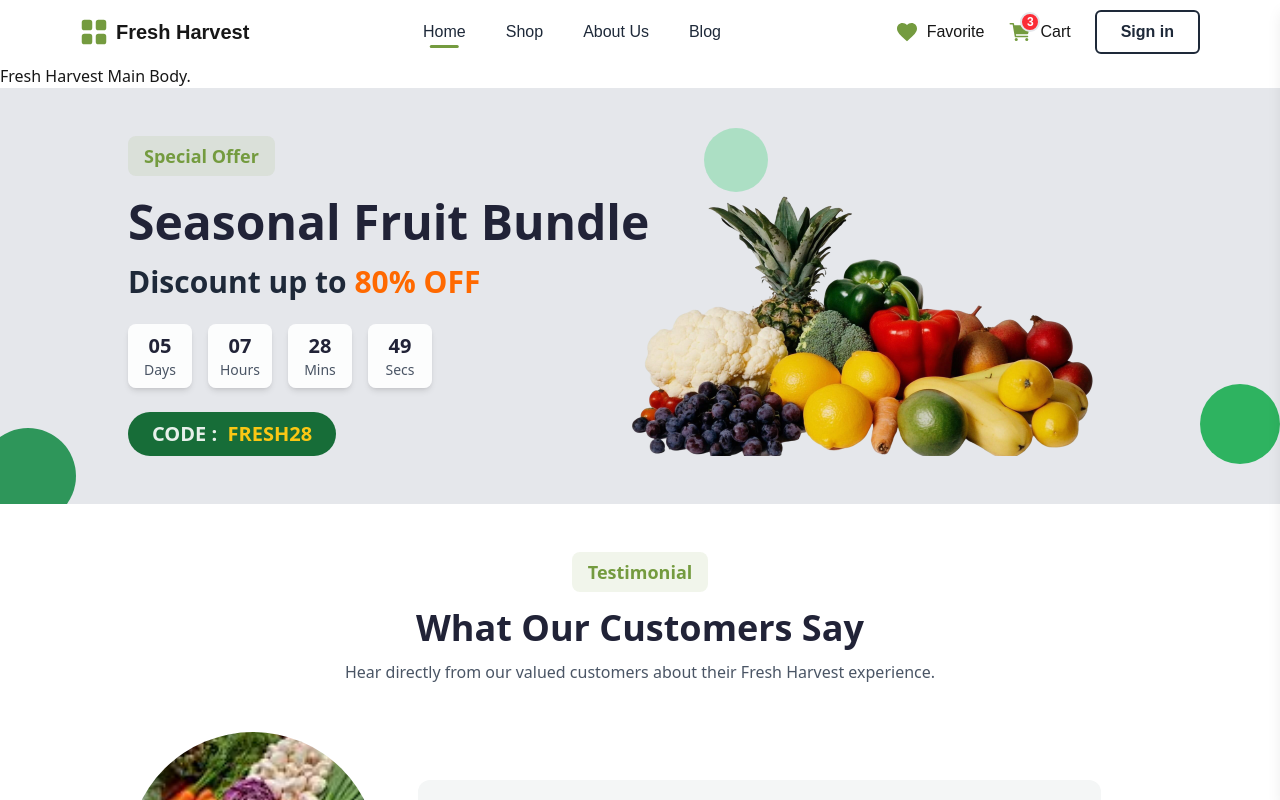
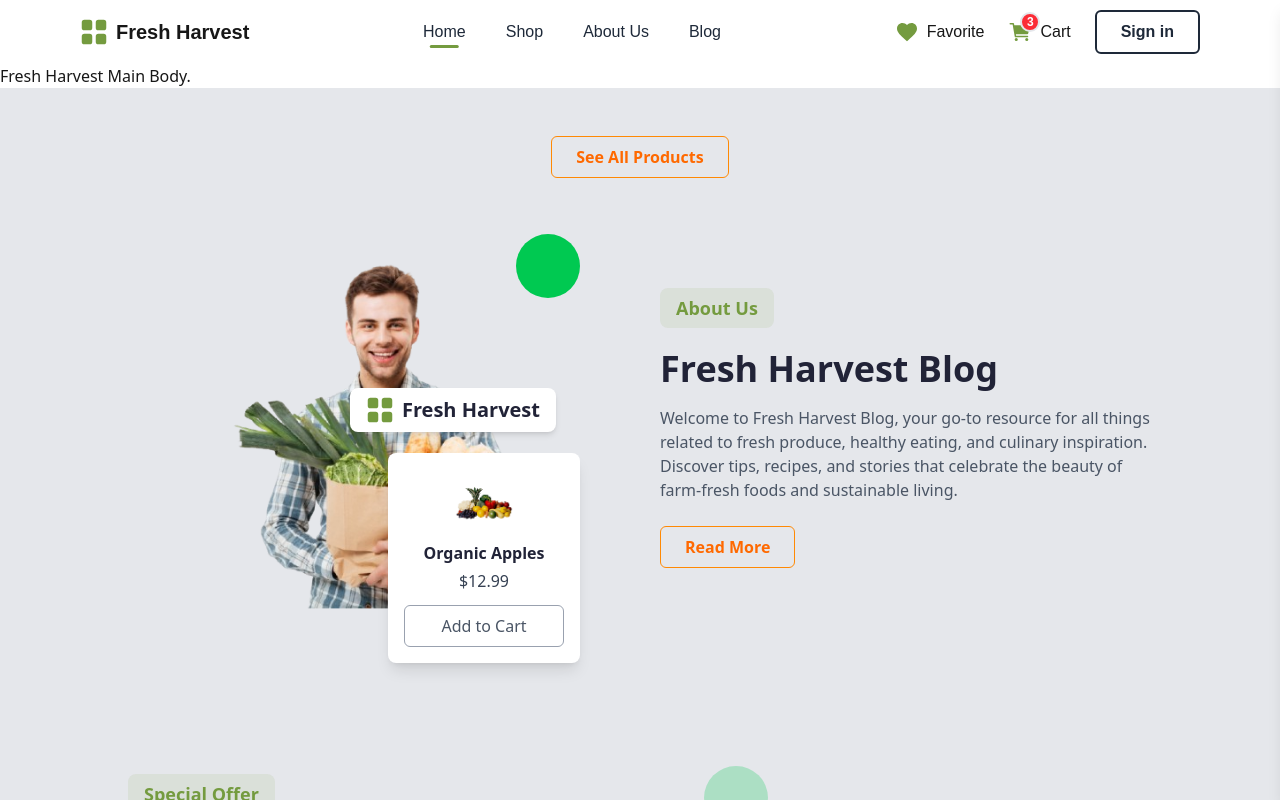
Before and after one commit to jobairalsarkar1/food-ecommerce, a Next.js app: page / in a window 1280 px wide. Shown: the top 800 px of the page. Built offline with nearby package versions, Linux system fonts and the light colour scheme.

Commit message:
About Us

```diff
--- a/app/(root)/page.tsx
+++ b/app/(root)/page.tsx
@@ -1,3 +1,4 @@
+import AboutUs from "@/components/AboutUs";
 import SpecialOffer from "@/components/SpecialOffer";
 import Reviews from "@/components/Reviews";
 import Blog from "@/components/Blog";
@@ -8,6 +9,9 @@ export default function Home() {
       <main className="flex flex-col gap-[32px] row-start-2 items-center sm:items-start">
         Fresh Harvest Main Body.
       </main>
+      <section>
+        <AboutUs />
+      </section>
       <SpecialOffer />
       <section>
         <Reviews />
--- /dev/null
+++ b/components/AboutUs.tsx
@@ -0,0 +1,105 @@
+import Link from "next/link";
+import React from "react";
+import Image from "next/image";
+import Badge from "./Badge";
+import { BsGridFill } from "react-icons/bs";
+
+const AboutUs = () => {
+  return (
+    <div className="w-full py-12 px-6 md:px-8 lg:px-20 xl:px-32 2xl:px-40 bg-gray-200 overflow-hidden">
+      <div className="w-full flex items-center justify-center">
+        <Link
+          href="#"
+          className="px-6 py-2 rounded-md border border-orange-400 text-orange-500 font-semibold hover:bg-orange-50 transition"
+        >
+          See All Products
+        </Link>
+      </div>
+
+      <div className="flex flex-col lg:flex-row items-center gap-10 max-w-[1400px] mx-auto">
+        <div className="relative w-full lg:w-1/2 h-[280px] sm:h-[350px] md:h-[420px] lg:h-[500px]">
+          {/* Leaf */}
+          <div className="absolute w-16 h-16 rounded-full bg-green-500 top-14 right-10" />
+          <div className="relative w-full h-full rounded-b-full overflow-hidden">
+            <Image
+              src="/featuring-02.png"
+              alt="Fresh Harvest"
+              fill
+              className="absolute object-contain scale-110"
+              priority
+            />
+          </div>
+
+          {/* Overlay branding */}
+          <div className="absolute right-4 sm:right-6 md:right-10 lg:right-16 top-[40%] sm:top-[42%] bg-white rounded-lg shadow-md px-2 py-1 sm:px-3 sm:py-2 md:px-4 md:py-2">
+            <div className="flex items-center justify-center gap-1 sm:gap-2 font-bold text-base sm:text-lg md:text-xl text-[#212337]">
+              <BsGridFill className="w-5 h-5 sm:w-6 sm:h-6 md:w-7 md:h-7 text-[#749B3F]" />
+              <span>Fresh Harvest</span>
+            </div>
+          </div>
+
+          {/* Overlay card */}
+          <div
+            className="absolute right-2 sm:right-4 md:right-6 lg:right-10
+                top-[60%] sm:top-[55%]
+                bg-white rounded-lg shadow-lg
+                w-28 sm:w-36 md:w-44 lg:w-48
+                p-2 sm:p-3 md:p-4 text-center"
+          >
+            <Image
+              src="/featuring_01.png"
+              alt="Product"
+              width={60}
+              height={50}
+              className="mx-auto mb-1 sm:mb-2 md:mb-3"
+            />
+
+            <h3 className="text-[10px] sm:text-xs md:text-sm lg:text-base font-semibold text-[#212337]">
+              Organic Apples
+            </h3>
+
+            <p className="text-gray-700 text-[10px] sm:text-xs md:text-sm lg:text-base mt-0.5 sm:mt-1">
+              $12.99
+            </p>
+
+            <button
+              className="mt-1 sm:mt-2 md:mt-3
+                     px-2 sm:px-3 md:px-4
+                     py-1 sm:py-1.5 md:py-2
+                     w-full rounded-md
+                     text-[10px] sm:text-xs md:text-sm lg:text-base
+                     text-gray-600 font-medium
+                     border border-gray-400
+                     transition cursor-pointer hover:bg-gray-100"
+            >
+              Add to Cart
+            </button>
+          </div>
+        </div>
+
+        <div className="relative w-full lg:w-1/2 text-center lg:text-left">
+          <div className="inline-block">
+            <Badge text="About Us" />
+          </div>
+          <h1 className="mt-4 text-3xl md:text-4xl font-bold text-[#212337] leading-snug">
+            Fresh Harvest Blog
+          </h1>
+          <p className="mt-3 text-gray-600 max-w-xl mx-auto lg:mx-0">
+            Welcome to Fresh Harvest Blog, your go-to resource for all things
+            related to fresh produce, healthy eating, and culinary inspiration.
+            Discover tips, recipes, and stories that celebrate the beauty of
+            farm-fresh foods and sustainable living.
+          </p>
+          <Link
+            href="#"
+            className="mt-6 inline-block px-6 py-2 rounded-md border border-orange-400 text-orange-500 font-semibold hover:bg-orange-50 transition"
+          >
+            Read More
+          </Link>
+        </div>
+      </div>
+    </div>
+  );
+};
+
+export default AboutUs;
```
